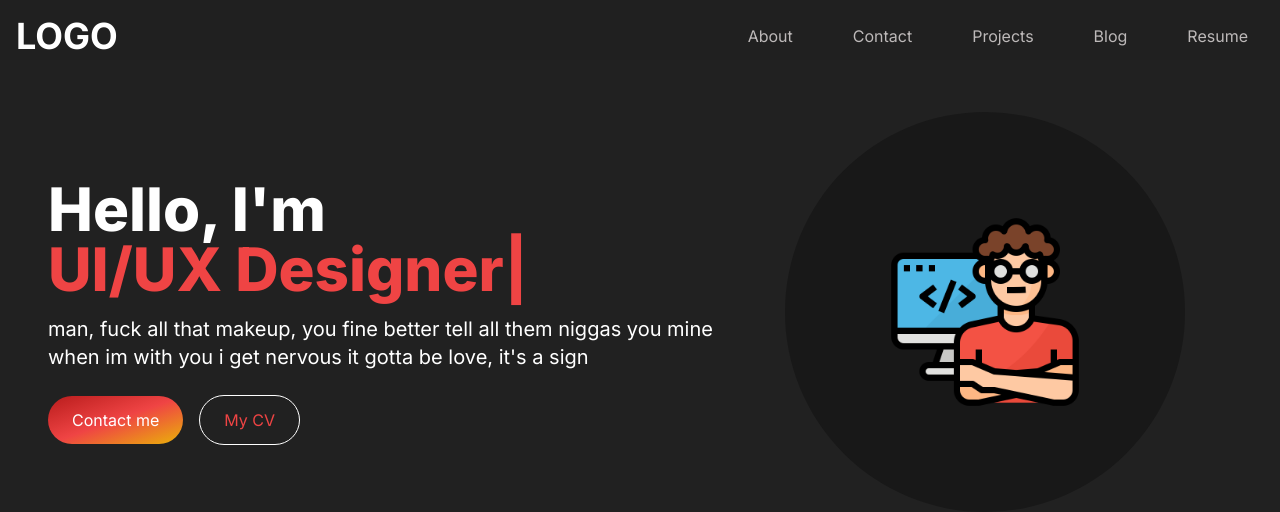
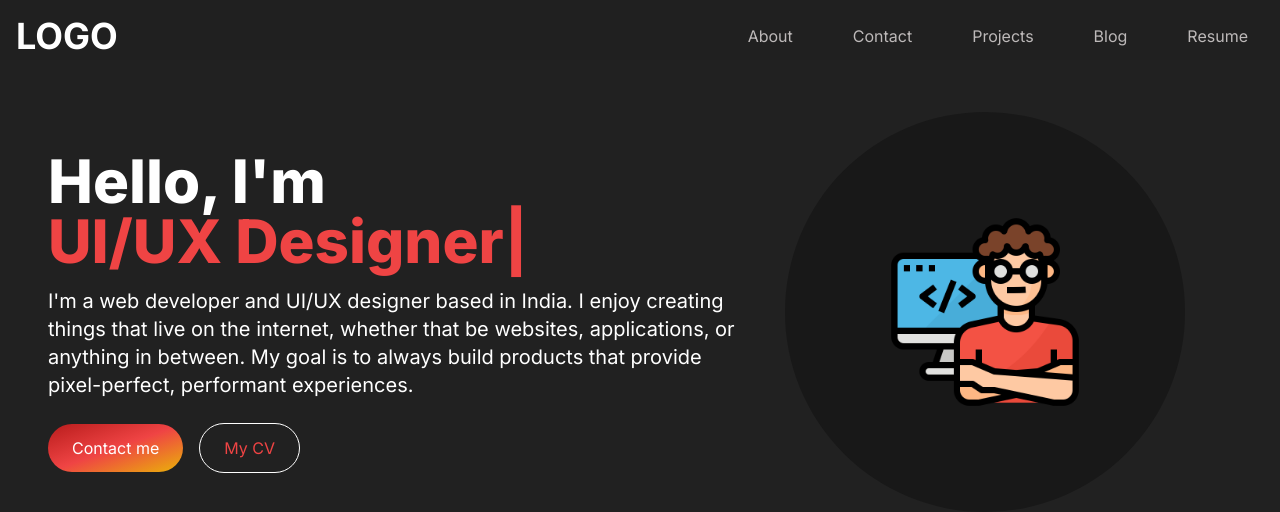
Before and after one commit to rohxn10/portfolio-website, a Next.js app: page / in a window 1280 px wide. Shown: the top 512 px of the page. Built offline with nearby package versions, Linux system fonts and the light colour scheme.

Commit message:
fixed navbar issues

```diff
--- a/app/components/HeroSection.jsx
+++ b/app/components/HeroSection.jsx
@@ -31,10 +31,7 @@ function HeroSection() {
                         />
                     </h1>
                     <p className="text-white text-base sm:text-lg lg:text-xl mb-3">
-                        man, fuck all that makeup, you fine
-                        better tell all them niggas you mine
-                        when im with you i get nervous
-                        it gotta be love, it's a sign
+                        I'm a web developer and UI/UX designer based in India. I enjoy creating things that live on the internet, whether that be websites, applications, or anything in between. My goal is to always build products that provide pixel-perfect, performant experiences.
                     </p>
                     <div>
                         <button className="px-6 py-3 w-full sm:w-fit rounded-full mr-4 bg-gradient-to-br from-red-700 via-red-500 to-yellow-500 text-white hover:bg-red-400">
```
